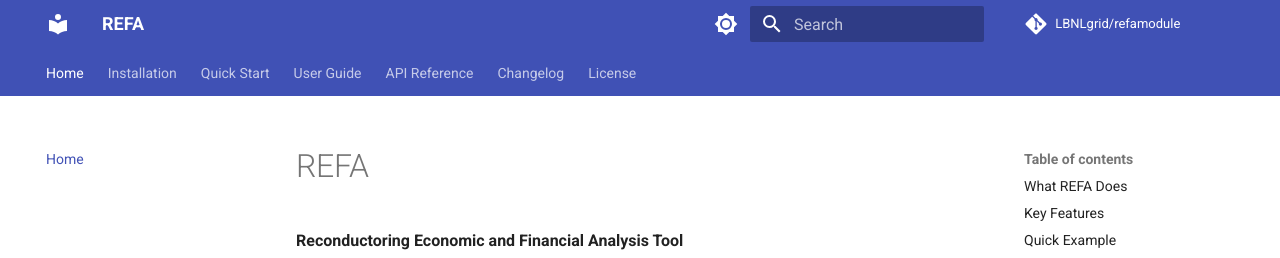
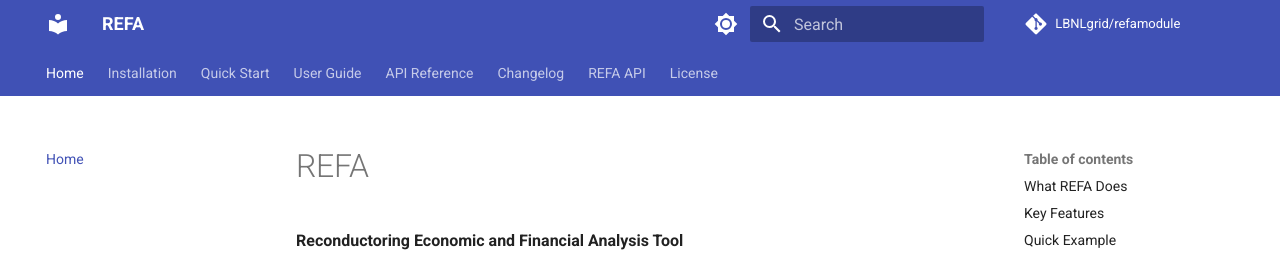
Before and after one commit to LBNLgrid/refamodule, an MkDocs documentation site: the page built from docs/index.md, in a window 1280 px wide and 900 px high. Shown: the top 258 px of the window. Built offline with MkDocs 1.6.1 and Material for MkDocs 9.7.7, drawn with Linux system fonts in a browser that asks for light colours; comment, search, counter and statistics services are not loaded.

Commit message:
Docs: add REFA API tab linking to lbnlgrid.github.io/refaapi
Co-Authored-By: Claude Opus 5.5 <noreply@anthropic.com>

```diff
--- a/mkdocs.yml
+++ b/mkdocs.yml
@@ -79,4 +79,5 @@ nav:
     - Defaults: api/defaults.md
     - Standards: api/standards.md
   - Changelog: changelog.md
+  - REFA API: https://lbnlgrid.github.io/refaapi/
   - License: license.md
```
